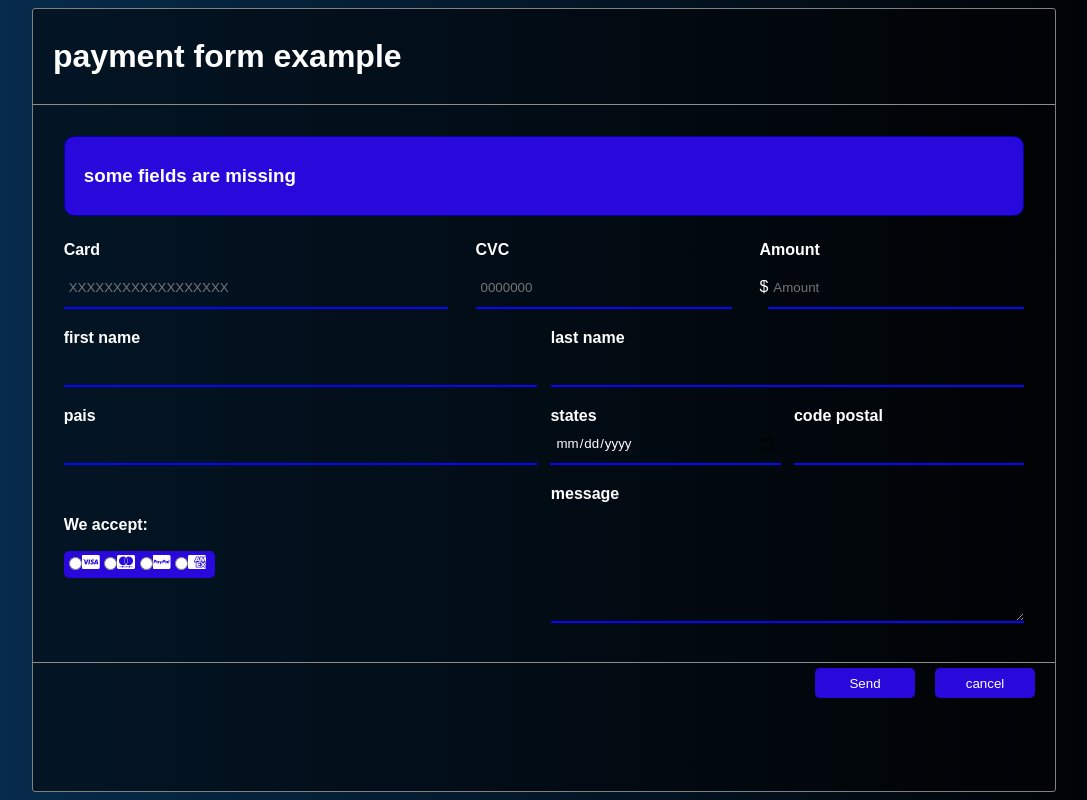
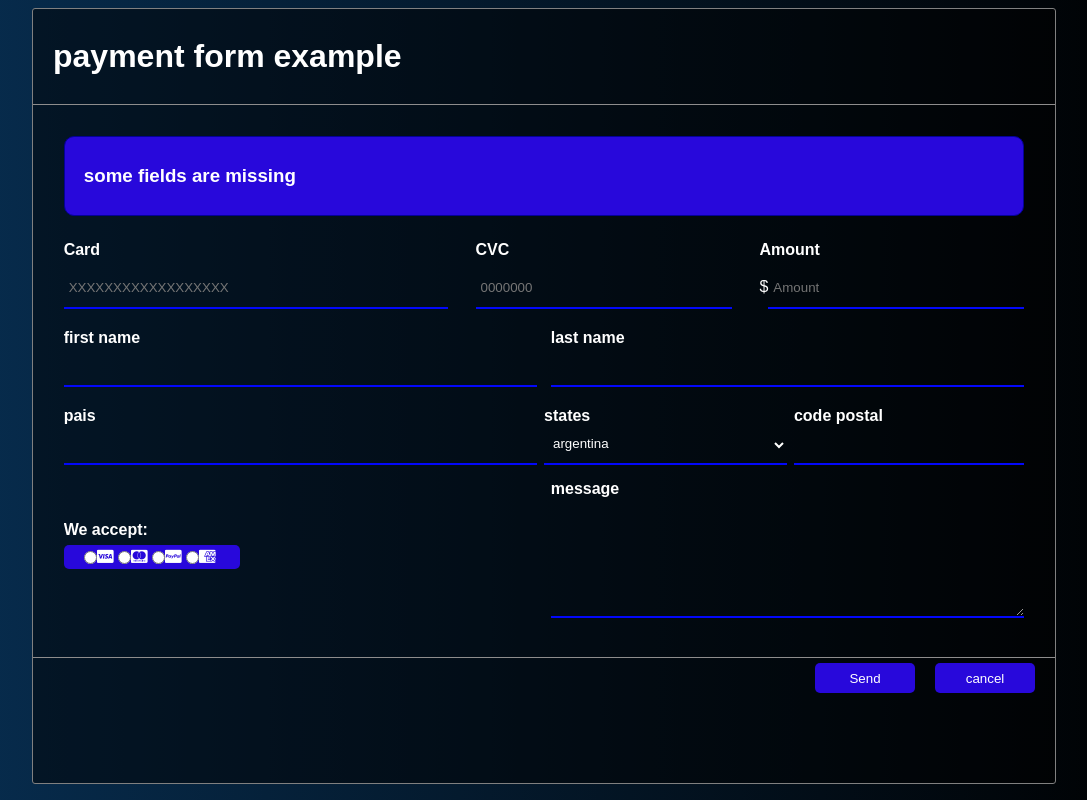
Before and after one commit to 4GeeksAcademy/ccs43-jerinhons117-formulario, a plain HTML site: page index.html in a window 1280 px wide. Shown: the whole page, without its empty margins (96-1183 px from the left). Drawn offline with Linux system fonts and the light colour scheme.

Commit message:
modificacion input radius seleccionar uno, modif input de tipo select e iconos size

```diff
--- a/index.html
+++ b/index.html
@@ -55,7 +55,13 @@
                     </div>
                     <div class="states">
                         <h4>states</h4>
-                    <label for=""><input type="date"></label>
+                    <label for="cars"><select name="cars" id="cars">
+                        <option value="argentina">argentina</option>
+                        <option value="bolivia">bolivia</option>
+                        <option value="colombia">colombia</option>
+                        <option value="ecuador">ecuador</option>
+                        <option value="venezuela">venezuela</option>
+                    </select></label>
                     </div>
                     <div class="postal">
                         <h4>code postal</h4>
@@ -67,10 +73,10 @@
                     <div class="imag">
                         <h4>We accept:</h4>
                         <div class="radius">
-                            <label for=""><input type="radio" name="" id=""><i class="fa-brands fa-cc-visa"></i></label>
-                            <label for=""><input type="radio" name="" id=""><i class="fa-brands fa-cc-mastercard"></i></label>
-                            <label for=""><input type="radio" name="" id=""><i class="fa-brands fa-cc-paypal"></i></label>
-                            <label for=""><input type="radio" name="" id=""><i class="fa-brands fa-cc-amex"></i></label>
+                            <label for=""><input type="radio" name="opcion" value="visa"><i class="fa-brands fa-cc-visa"></i></label>
+                            <label for=""><input type="radio" name="opcion" value="mastercard"><i class="fa-brands fa-cc-mastercard"></i></label>
+                            <label for=""><input type="radio" name="opcion" value="paypal"><i class="fa-brands fa-cc-paypal"></i></label>
+                            <label for=""><input type="radio" name="opcion" value="amex"><i class="fa-brands fa-cc-amex"></i></label>
                             <img src="" alt="">
                         </div>
                     </div>
--- a/style.css
+++ b/style.css
@@ -7,8 +7,8 @@
     font-family: sans-serif;
 }
 body{
-    width: 100%;
-    height: 100%;
+    width: 100vw;
+    height: 100vh;
     background-color: black;
     background-image: url(firefox.png), url(bubbles.png), linear-gradient(to right, rgb(7, 46, 81), rgba(255, 255, 255, 0));
     background-repeat: no-repeat, no-repeat, no-repeat;
@@ -24,6 +24,27 @@ input{
     border-bottom: 2px solid rgb(3, 8, 250);
 
 }
+
+
+select{
+    padding: 5px;
+    width: 19vw;
+    height: 5vh;
+    background: transparent;
+    background: rgba(0,0,0,0. 0.7);
+    outline: none;
+    border: none;
+    border-bottom: 2px solid rgb(3, 8, 250);
+
+
+}
+
+select option{
+    background-color: rgb(40, 8, 219);
+
+
+}
+
 
 button{
     width: 100px;
@@ -57,10 +78,10 @@ textarea{
 
 .container{
     display: block;
-    margin: 8px auto;
+    margin: 8px auto 10px;
     padding: 0;
     width: 80vw;
-    height: 98vh;
+    height: 97vh;
     background-color: rgba(0,0,0,0.491);
     border: solid 1px gray;
     border-radius: 3px;
@@ -174,6 +195,8 @@ textarea{
 
 }
 
+
+
  .states-box .states input{
     padding: 5px;
     width: 18vw;
@@ -189,7 +212,8 @@ textarea{
 }
 
 .coment{
-    margin-top: 10px;
+    width: 100%;
+    margin-top: 5px;
     padding: 5px 0;
     display: flex;
     justify-content: space-between;
@@ -197,14 +221,19 @@ textarea{
 }
 
 .coment .imag h4{
-    margin-bottom: 20px;
+    display: flex;
+    margin: 5px 0;
+    padding: 5px 0;
 }
 
 .coment .imag .radius{
-    padding: 5px 5px;
+    margin-top: 20px;
+    font-size: 15px;
+    padding: 5px 20px 2px;
     background-color: rgb(40, 8, 219);
     border-radius: 5px;
     display: inline;
+    align-items: center;
 }
 
 .coment .imag {
```
